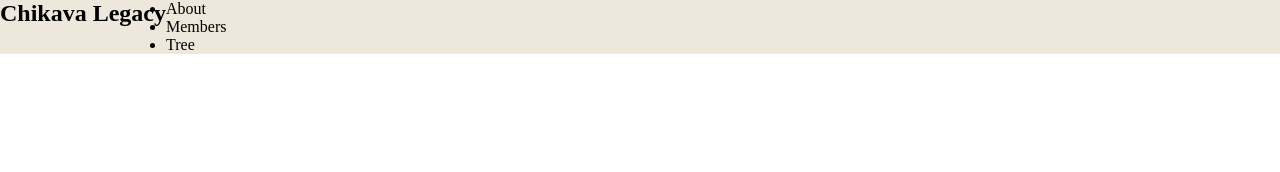
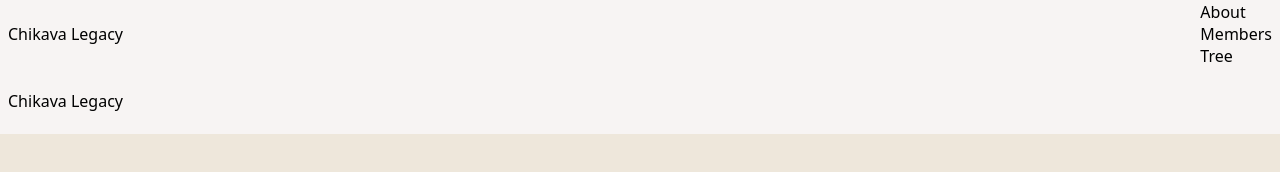
Before and after one commit to MakaChikava/Biography, a plain HTML site: page index.html in a window 1280 px wide. Drawn offline with Linux system fonts and the light colour scheme.

Commit message:
some nav styling and added more nav html

```diff
--- a/index.html
+++ b/index.html
@@ -7,16 +7,27 @@
     <link rel="stylesheet" href="style.css">
 </head>
 <body>
-    <Nav id="desktop-nav">
-        <h1 class="logo">Chikava Legacy</h1>
+    <nav id="desktop-nav">
+        <div class="logo">Chikava Legacy</div>
         <div>
-            <ul>
+            <ul class="nav-links">
                 <li>About</li>
                 <li>Members</li>
                 <li>Tree</li>
             </ul>
         </div>
-    </Nav>
+    </nav>
+    <nav id="hamburger-nav">
+        <div class="logo">Chikava Legacy</div>
+        <div class="hamburger-menu">
+            <div class="hamburger-icon">
+                <span></span>
+                <span></span>
+                <span></span>
+            </div>
+        </div>
+
+    </nav>
     <section></section>
 
     <script src="script.js"></script>
--- a/style.css
+++ b/style.css
@@ -6,8 +6,29 @@
 html{
     scroll-behavior: smooth;
 }
-
+body{
+    background-color: #eee7db;
+    height:100vh;
+}
+/* navbar */
 nav {
     display: flex;
-    background-color: #eee7db;
+    justify-content: space-between;
+    height: .7in;
+    align-items: center;
+    background-color: #f7f4f3;
 }
+.logo{
+    display: flex;
+    font-family: system-ui, -apple-system, BlinkMacSystemFont, 'Segoe UI', Roboto, Oxygen, Ubuntu, Cantarell, 'Open Sans', 'Helvetica Neue', sans-serif;
+    font-weight: lighter;
+    margin-left: 8px;
+
+}
+.nav-links{
+    display: flex;
+    flex-direction: column;
+    font-family: system-ui, -apple-system, BlinkMacSystemFont, 'Segoe UI', Roboto, Oxygen, Ubuntu, Cantarell, 'Open Sans', 'Helvetica Neue', sans-serif;
+    list-style: none;
+    margin-right: 8px;
+}
```
